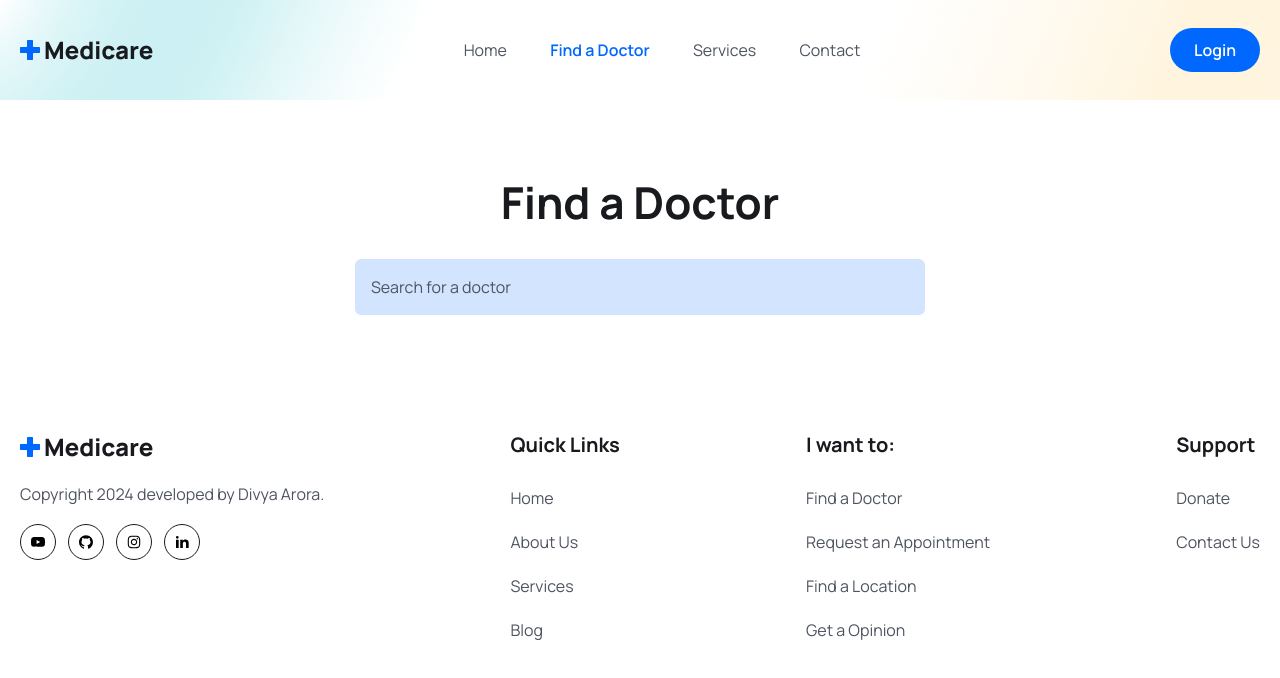
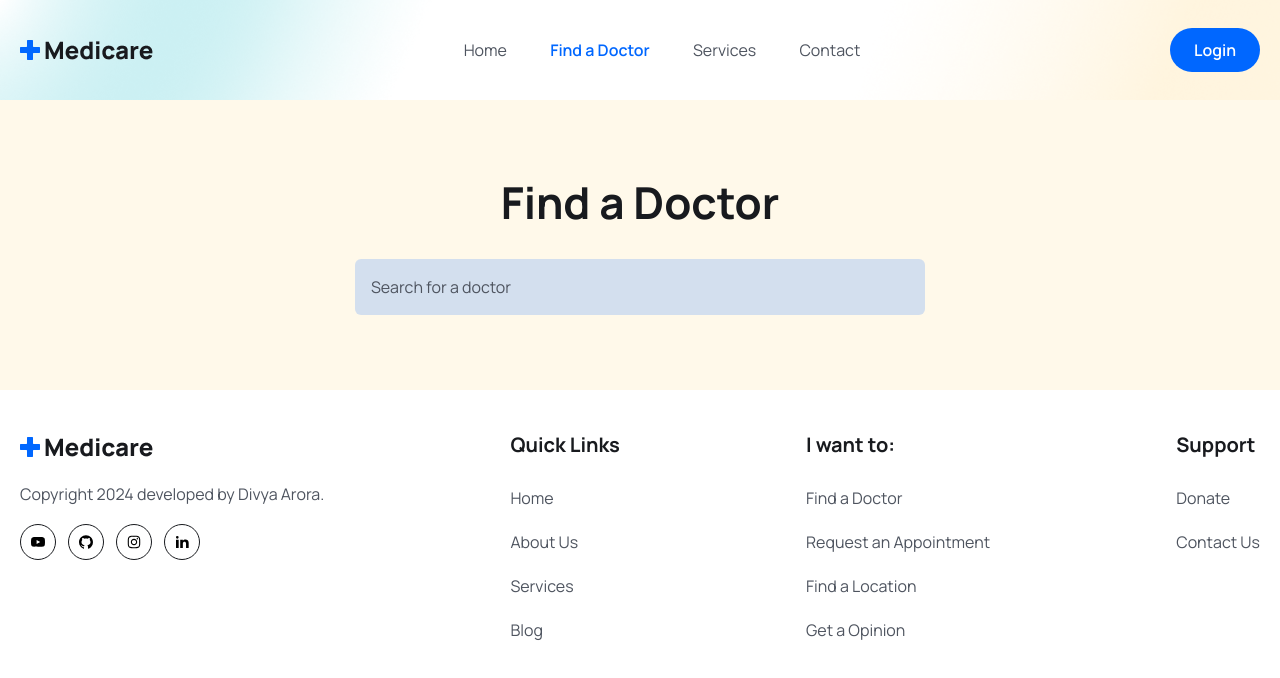
Before and after one commit to aroraadivya/Mern-Stack-Medicare, a React (Vite) app in the folder frontend/: page /doctors in a window 1280 px wide. Shown: the top 678 px of the page. Built offline with nearby package versions, Linux system fonts and the light colour scheme.

Commit message:
Add background color to Doctors section for improved visual appeal

```diff
--- a/frontend/src/pages/Doctors/Doctors.jsx
+++ b/frontend/src/pages/Doctors/Doctors.jsx
@@ -5,7 +5,7 @@ import { doctors } from './../../assets/data/doctors';
 const Doctors = () => {
     return (
         <>
-            <section>
+            <section className='bg-[#fff9ea]'>
                     <div className='container text-center'>
                         <h2 className='heading'>Find a Doctor</h2>
 
```
